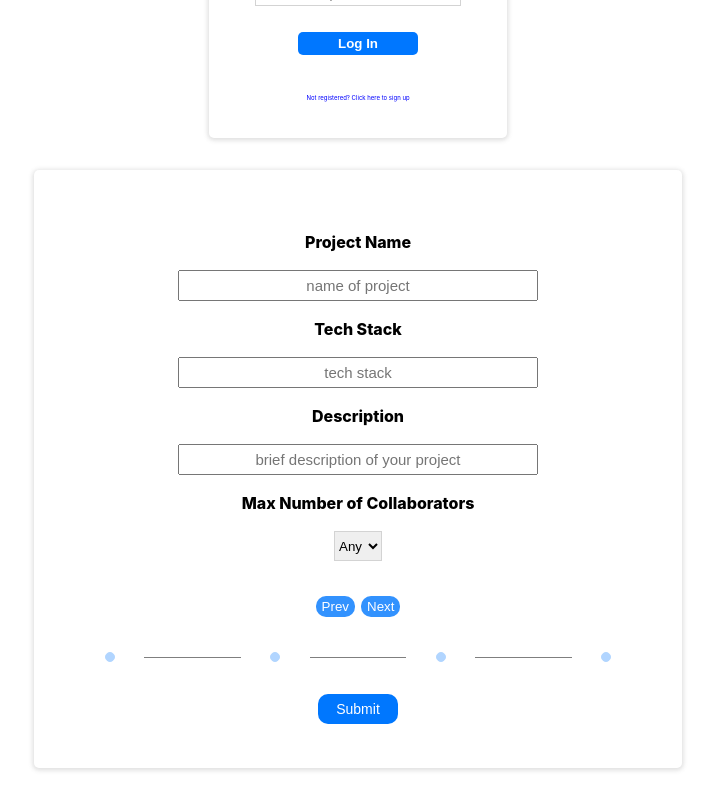
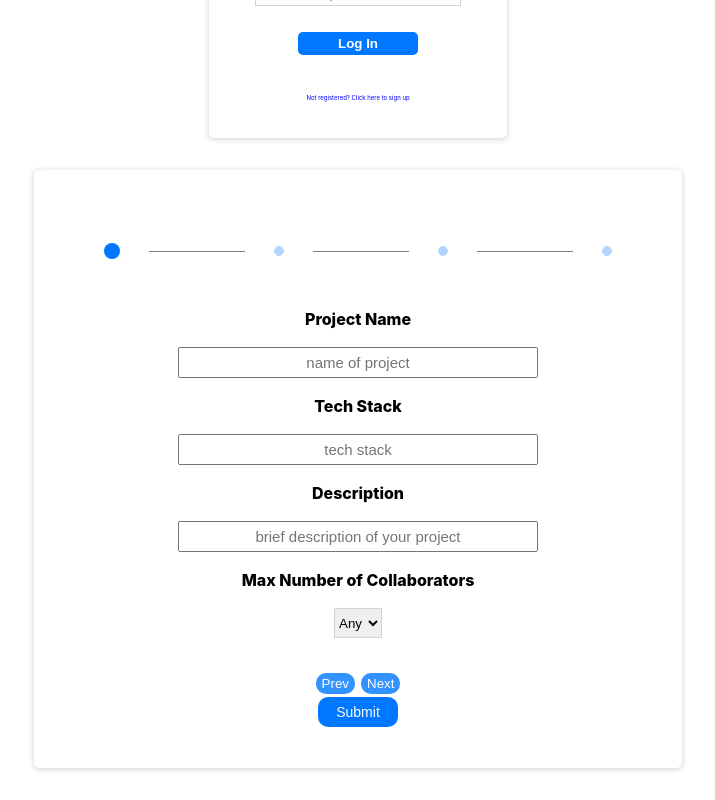
Before and after one commit to chanp-ark/project-together, a React (Create React App) app: page / in a window 1280 px wide. Shown: the part 325-1125 px from the top of the page, without its empty margins (282-997 px from the left). Built offline with nearby package versions, Linux system fonts and the light colour scheme.

Commit message:
multistep form without functionality

```diff
--- a/src/client/Projects/CreateProject/multistep-form.component.js
+++ b/src/client/Projects/CreateProject/multistep-form.component.js
@@ -35,7 +35,6 @@ const MultiStepForm = () => {
 
     // current tab starting as the initial tab
 
-    const [currentTab, setCurrentTab] = React.useState('show-tab-1')
 
     // display current tab
 
@@ -45,6 +44,8 @@ const MultiStepForm = () => {
     // don't need validations because of "required"
 
 
+    // when pressing next, update state
+
     const prevNext = () => {
         console.log(document.getElementsByClassName("tab"))
     }
@@ -53,6 +54,16 @@ const MultiStepForm = () => {
         <form className="multi-container" onSubmit={handleSubmit}>
 
             <div className="multi-subcontainer">
+
+                <div className="multi-tracker">
+                    <span className="step-active"></span>
+                    <span className="line"></span>
+                    <span className="step"></span>
+                    <span className="line"></span>
+                    <span className="step"></span>
+                    <span className="line"></span>
+                    <span className="step"></span>
+                </div>
 
 
                 <div className="tab">
@@ -124,16 +135,6 @@ const MultiStepForm = () => {
                         </button>
                 </div>
 
-                <div className="multi-tracker">
-                    <span className="step"></span>
-                    <span className="line"></span>
-                    <span className="step"></span>
-                    <span className="line"></span>
-                    <span className="step"></span>
-                    <span className="line"></span>
-                    <span className="step"></span>
-                </div>
-
                 <input
                     className="multi-submit"
                     type="submit"
--- a/src/client/Projects/CreateProject/multistep-form.styles.css
+++ b/src/client/Projects/CreateProject/multistep-form.styles.css
@@ -93,8 +93,8 @@
 }
 
 .step-active{
-    height: 20px;
-    width: 20px;
+    height: 16px;
+    width: 16px;
     margin: auto;
     background: #0077FF;
     border-radius: 50%;
```
